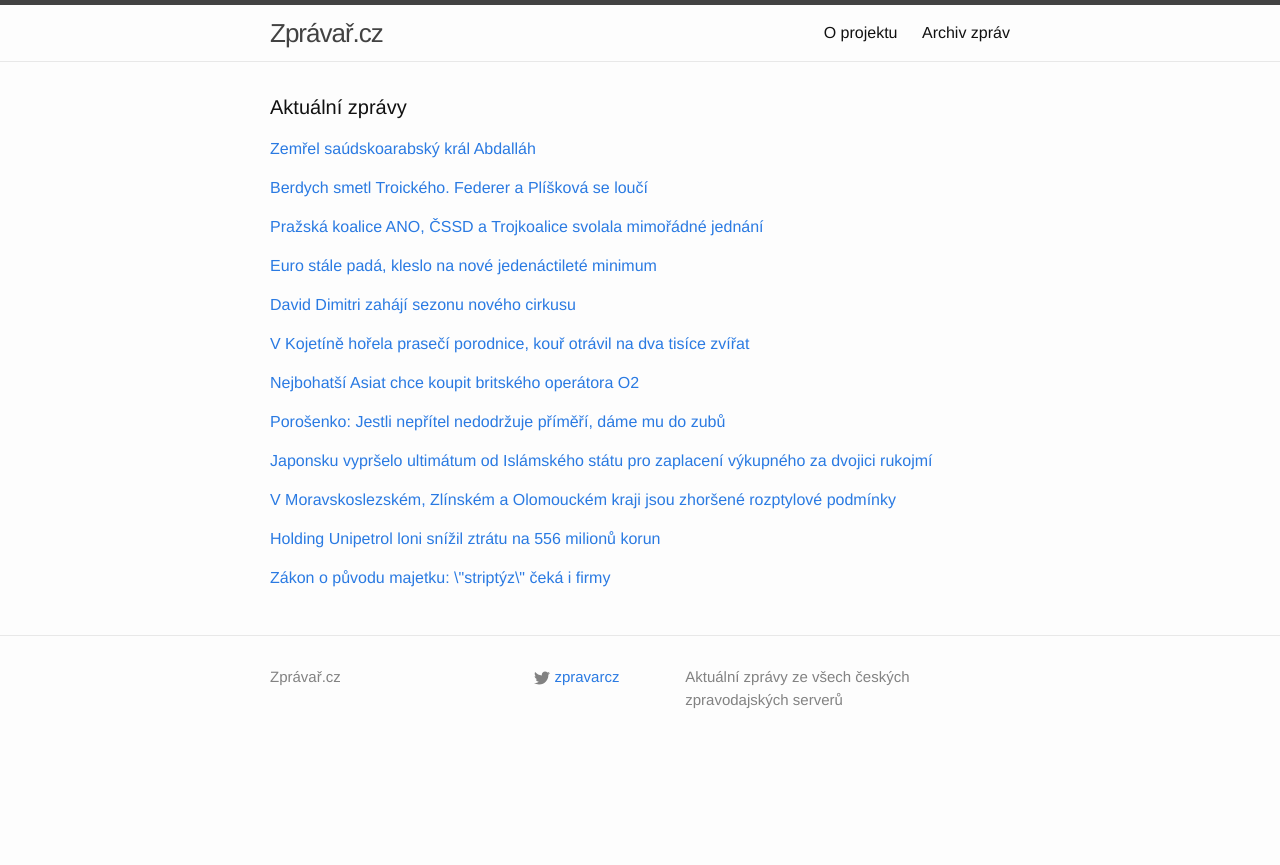
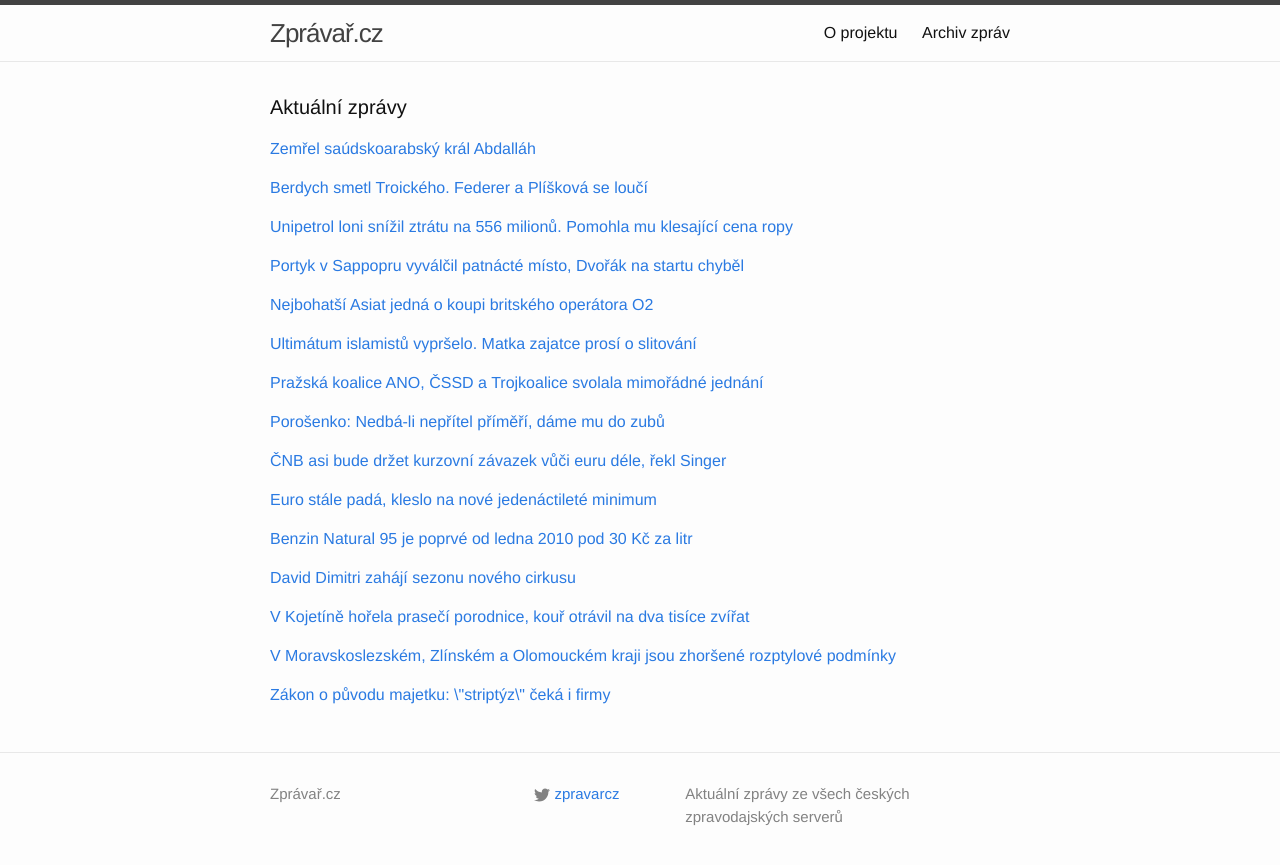
Before and after one commit to adliska/zpravar, a Jekyll site: the page built from index.html, in a window 1280 px wide. Shown: the top 865 px of the page. Built offline with Jekyll 4.4.1, drawn with Linux system fonts in a browser that asks for light colours.

Commit message:
zpravar news update

```diff
--- a/index.html
+++ b/index.html
@@ -39,73 +41,101 @@ layout: default
 <li><a href=http://sport.aktualne.cz/berdych-smetl-i-troickeho-pliskova-s-hradeckou-vypadly/r~0ac04d46a2af11e486b9002590604f2e/>Berdych smetl i Troického, Plíšková s Hradeckou vypadly - sport.aktualne.cz</a></li>
 <li><a href=http://sport.aktualne.cz/berdych-smetl-i-troickiho-pliskova-s-hradeckou-vypadly/r~0ac04d46a2af11e486b9002590604f2e/>Berdych smetl i Troického, Plíšková s Hradeckou vypadly - sport.aktualne.cz</a></li>
 </ul>
-</div><p><a href="javascript:;" onclick="toggle_visibility('zpravy2')">Pražská koalice ANO, ČSSD a Trojkoalice svolala mimořádné jednání </a></p>
+</div><p><a href="javascript:;" onclick="toggle_visibility('zpravy2')">Unipetrol loni snížil ztrátu na 556 milionů. Pomohla mu klesající cena ropy</a></p>
 <div id="zpravy2" style="display:none">
+<ul>
+<li><a href=http://byznys.ihned.cz/c1-63426760-unipetrol-loni-snizil-ztratu-na-556-milionu-pomohla-mu-klesajici-cena-ropy>Unipetrol loni snížil ztrátu na 556 milionů. Pomohla mu klesající cena ropy - byznys.ihned.cz</a></li>
+<li><a href=http://zpravy.e15.cz/byznys/prumysl-a-energetika/unipetrol-snizil-ztratu-na-mene-nez-polovinu-trzby-stouply-1155727>Unipetrol snížil ztrátu na méně než polovinu, tržby stouply - zpravy.e15.cz</a></li>
+<li><a href=http://www.denik.cz/ekonomika/holding-unipetrol-loni-snizil-ztratu-na-556-milionu-korun-20150123.html>Holding Unipetrol loni snížil ztrátu na 556 milionů korun - www.denik.cz</a></li>
+<li><a href=http://zpravy.aktualne.cz/ekonomika/ucty-unipetrolu-loni-vydelal-miliardy-a-snizil-ztratu/r~3bb51b76a2cc11e4b6d20025900fea04/>Účty Unipetrolu. Loni vydělal miliardy a snížil ztrátu - zpravy.aktualne.cz</a></li>
+<li><a href=http://ekonomika.idnes.cz/unipetrol-hospodareni-ztrata-zisk-du2-/ekonomika.aspx?c=A150123_074557_ekonomika_skr>Unipetrol loni vydělal miliardy a významně snížil rekordní ztrátu - ekonomika.idnes.cz</a></li>
+</ul>
+</div><p><a href="javascript:;" onclick="toggle_visibility('zpravy3')">Portyk v Sappopru vyválčil patnácté místo, Dvořák na startu chyběl</a></p>
+<div id="zpravy3" style="display:none">
+<ul>
+<li><a href=http://www.denik.cz/zimni_sporty/portyk-si-v-sappopru-dobehl-pro-patnacte-misto-dvorak-nestartoval-20150123.html>Portyk v Sappopru vyválčil patnácté místo, Dvořák na startu chyběl - www.denik.cz</a></li>
+<li><a href=http://sport.aktualne.cz/sdruzenar-portyk-byl-v-sapporu-patnacty-vyhral-opet-frenzel/r~ebf879a2a2d511e498be002590604f2e/>Sdruženář Portyk byl v Sapporu patnáctý, vyhrál opět Frenzel - sport.aktualne.cz</a></li>
+<li><a href=http://sport.idnes.cz/sdruzenar-portyk-skoncil-patnacty-v-sapporu-fnx-/lyzovani.aspx?c=A150123_084419_lyzovani_par>Sdruženářský talent Portyk v Sapporu čtvrté místo po skoku neudržel - sport.idnes.cz</a></li>
+<li><a href=http://www.sportovninoviny.cz/zpravy/portyk-skoncil-patnacty-na-sp-sdruzenaru-v-sapporu/1172406>Portyk skončil patnáctý na SP sdruženářů v Sapporu - www.sportovninoviny.cz</a></li>
+</ul>
+</div><p><a href="javascript:;" onclick="toggle_visibility('zpravy4')">Nejbohatší Asiat jedná o koupi britského operátora O2</a></p>
+<div id="zpravy4" style="display:none">
+<ul>
+<li><a href=http://zpravy.e15.cz/byznys/technologie-a-media/nejbohatsi-asiat-jedna-o-koupi-britskeho-operatora-o2-1155729>Nejbohatší Asiat jedná o koupi britského operátora O2 - zpravy.e15.cz</a></li>
+<li><a href=http://www.denik.cz/ekonomika/nejbohatsi-asiat-chce-koupit-britskeho-operatora-o2-20150123.html>Nejbohatší Asiat chce koupit britského operátora O2 - www.denik.cz</a></li>
+<li><a href=http://zpravy.aktualne.cz/ekonomika/svetova-ekonomika/nejbohatsi-asiat-jedna-o-koupi-britskeho-operatora-o2/r~5e273170a2cd11e4a7d8002590604f2e/>Nejbohatší Asiat jedná o koupi britského operátora O2 - zpravy.aktualne.cz</a></li>
+<li><a href=http://www.novinky.cz/ekonomika/359584-nejbohatsi-muz-asie-chce-koupit-britskeho-operatora-o2.html>Nejbohatší muž Asie chce koupit britského operátora O2 - www.novinky.cz</a></li>
+</ul>
+</div><p><a href="javascript:;" onclick="toggle_visibility('zpravy5')">Ultimátum islamistů vypršelo. Matka zajatce prosí o slitování</a></p>
+<div id="zpravy5" style="display:none">
+<ul>
+<li><a href=http://www.tyden.cz/rubriky/zahranici/asie-a-oceanie/ultimatum-islamistu-vyprselo-matka-zajatce-prosi-o-slitovani_331042.html>Ultimátum islamistů vypršelo. Matka zajatce prosí o slitování - www.tyden.cz</a></li>
+<li><a href=http://www.rozhlas.cz/_zprava/japonsku-vyprselo-ultimatum-od-islamskeho-statu-pro-zaplaceni-vykupneho-za-dvojici-rukojmi--1446985>Japonsku vypršelo ultimátum od Islámského státu pro zaplacení výkupného za dvojici rukojmí  - www.rozhlas.cz</a></li>
+<li><a href=http://www.tyden.cz/rubriky/zahranici/asie-a-oceanie/ultimatum-islamistu-vyprselo-obavy-o-osud-rukojmich_331042.html>Ultimátum islamistů vypršelo. Obavy o osud rukojmích - www.tyden.cz</a></li>
+<li><a href=http://www.ceskenoviny.cz/zpravy/zpravy/blizi-se-vyprseni-lhuty-japoncum-unesenym-islamisty/1172355>Blíží se vypršení lhůty Japoncům uneseným islamisty - www.ceskenoviny.cz</a></li>
+</ul>
+</div><p><a href="javascript:;" onclick="toggle_visibility('zpravy6')">Pražská koalice ANO, ČSSD a Trojkoalice svolala mimořádné jednání </a></p>
+<div id="zpravy6" style="display:none">
 <ul>
 <li><a href=http://www.lidovky.cz/prazska-koalice-ano-cssd-a-trojkoalice-svolala-mimoradne-jednani-pxq-/zpravy-domov.aspx?c=A150123_083146_ln_domov_mct>Pražská koalice ANO, ČSSD a Trojkoalice svolala mimořádné jednání  - www.lidovky.cz</a></li>
 <li><a href=http://echo24.cz/a/iFzW6>Pražská koalice bude řešit Stropnického, hlasoval jinak - echo24.cz</a></li>
 <li><a href=http://domaci.ihned.cz/c1-63426360-prazska-koalice-se-mimoradne-sejde-stropnicky-nepodporil-tendr-na-svoz-odpadu>Pražská koalice se mimořádně sejde. Stropnický nepodpořil tendr na svoz odpadu - domaci.ihned.cz</a></li>
 <li><a href=http://www.ceskenoviny.cz/zpravy/zpravy/prazska-koalice-ano-cssd-a-trojkoalice-svolala-mimoradne-jednani/1172358>Pražská koalice ANO, ČSSD a Trojkoalice svolala mimořádné jednání - www.ceskenoviny.cz</a></li>
 </ul>
-</div><p><a href="javascript:;" onclick="toggle_visibility('zpravy3')">Euro stále padá, kleslo na nové jedenáctileté minimum</a></p>
-<div id="zpravy3" style="display:none">
+</div><p><a href="javascript:;" onclick="toggle_visibility('zpravy7')">Porošenko: Nedbá-li nepřítel příměří, dáme mu do zubů</a></p>
+<div id="zpravy7" style="display:none">
+<ul>
+<li><a href=http://www.tyden.cz/rubriky/zahranici/rusko-a-okoli/porosenko-nedodrzuje-li-nepritel-primeri-dame-mu-do-zubu_331067.html>Porošenko: Nedbá-li nepřítel příměří, dáme mu do zubů - www.tyden.cz</a></li>
+<li><a href=http://www.tyden.cz/rubriky/zahranici/rusko-a-okoli/porosenko-jestli-nepritel-nedodrzuje-primeri-dame-mu-do-zubu_331067.html>Porošenko: Jestli nepřítel nedodržuje příměří, dáme mu do zubů - www.tyden.cz</a></li>
+<li><a href=http://www.ceskenoviny.cz/zpravy/zpravy/na-vychode-ukrajiny-navzdory-primeri-sili-boje/1172361>Na východě Ukrajiny navzdory příměří sílí boje - www.ceskenoviny.cz</a></li>
+<li><a href=http://www.ceskenoviny.cz/zpravy/zpravy/na-vychodu-ukrajine-navzdory-primeri-sili-boje/1172361>Na východu Ukrajině navzdory příměří sílí boje - www.ceskenoviny.cz</a></li>
+</ul>
+</div><p><a href="javascript:;" onclick="toggle_visibility('zpravy8')">ČNB asi bude držet kurzovní závazek vůči euru déle, řekl Singer</a></p>
+<div id="zpravy8" style="display:none">
+<ul>
+<li><a href=http://www.financninoviny.cz/zpravodajstvi/zpravy/cnb-asi-bude-drzet-kurzovni-zavazek-vuci-euru-dele-rekl-singer/1172411>ČNB asi bude držet kurzovní závazek vůči euru déle, řekl Singer - www.financninoviny.cz</a></li>
+<li><a href=http://www.tyden.cz/rubriky/byznys/cesko/sef-cnb-slabou-korunu-budeme-drzet-dele-nez-jsme-cekali_331076.html>Šéf ČNB: Slabou korunu budeme držet déle, než jsme čekali - www.tyden.cz</a></li>
+<li><a href=http://ekonomika.idnes.cz/cnb-asi-bude-drzet-kurzovni-zavazek-vuci-euru-dele-rekl-singer-pbz-/ekonomika.aspx?c=A150123_084433_ekonomika_nio>Šéf ČNB: Slabou korunu budeme držet déle, než jsme původně chtěli - ekonomika.idnes.cz</a></li>
+<li><a href=http://www.tyden.cz/rubriky/byznys/cesko/guverner-singer-27-korun-za-euro-vydrzi-dele-nez-jsme-cekali_331076.html>Guvernér ČNB: Slabou korunu budeem držet déle, než jsme čekali - www.tyden.cz</a></li>
+</ul>
+</div><p><a href="javascript:;" onclick="toggle_visibility('zpravy9')">Euro stále padá, kleslo na nové jedenáctileté minimum</a></p>
+<div id="zpravy9" style="display:none">
 <ul>
 <li><a href=http://www.novinky.cz/ekonomika/359587-euro-stale-pada-kleslo-na-nove-jedenactilete-minimum.html>Euro stále padá, kleslo na nové jedenáctileté minimum - www.novinky.cz</a></li>
 <li><a href=http://zpravy.aktualne.cz/ekonomika/euro-dal-klesa-k-dolaru-padlo-na-nove-jedenactilete-minimum/r~bc3e2c2aa2d011e4b6d20025900fea04/>Euro dál klesá, k dolaru padlo na nové jedenáctileté minimum - zpravy.aktualne.cz</a></li>
 <li><a href=http://byznys.ihned.cz/c1-63426370-euro-po-kroku-ecb-kleslo-na-nove-jedenactilete-minimum>Euro po kroku ECB kleslo na nové jedenáctileté minimum - byznys.ihned.cz</a></li>
 <li><a href=http://www.financninoviny.cz/zpravodajstvi/zpravy/euro-po-kroku-ecb-kleslo-na-nove-jedenactilete-minimum/1172404>Euro po kroku ECB kleslo na nové jedenáctileté minimum - www.financninoviny.cz</a></li>
 </ul>
-</div><p><a href="javascript:;" onclick="toggle_visibility('zpravy4')">David Dimitri zahájí sezonu nového cirkusu</a></p>
-<div id="zpravy4" style="display:none">
+</div><p><a href="javascript:;" onclick="toggle_visibility('zpravy10')">Benzin Natural 95 je poprvé od ledna 2010 pod 30 Kč za litr</a></p>
+<div id="zpravy10" style="display:none">
+<ul>
+<li><a href=http://www.financninoviny.cz/zpravodajstvi/zpravy/benzin-natural-95-je-poprve-od-ledna-2010-pod-30-kc-za-litr/1172412>Benzin Natural 95 je poprvé od ledna 2010 pod 30 Kč za litr - www.financninoviny.cz</a></li>
+<li><a href=http://ekonomika.idnes.cz/benzin-je-po-peti-letech-pod-triceti-korunami-fnl-/eko-doprava.aspx?c=A150123_072944_eko-doprava_suj>Benzin je po pěti letech pod 30 korunami. Rozdíly jsou až třetinové - ekonomika.idnes.cz</a></li>
+<li><a href=http://www.ceskatelevize.cz/ct24/ekonomika/299131-ceny-benzinu-a-nafty-klesly-ke-30-korunam-nekde-i-niz/>Ceny benzinu a nafty klesly ke 30 korunám, někde i níž - www.ceskatelevize.cz</a></li>
+</ul>
+</div><p><a href="javascript:;" onclick="toggle_visibility('zpravy11')">David Dimitri zahájí sezonu nového cirkusu</a></p>
+<div id="zpravy11" style="display:none">
 <ul>
 <li><a href=http://www.denik.cz/ostatni_kultura/david-dimitri-zahaji-sezonu-noveho-cirkusu-20150123.html>David Dimitri zahájí sezonu nového cirkusu - www.denik.cz</a></li>
 <li><a href=http://www.rozhlas.cz/_zprava/hlavni-projekt-plzne-2015-zahaji-david-dimitri-v-manezi-se-sam-vystreli-z-dela--1446974>Hlavní projekt Plzně 2015 zahájí David Dimitri. V manéži se sám vystřelí z děla - www.rozhlas.cz</a></li>
 <li><a href=http://www.rozhlas.cz/_zprava/hlavni-projekt-plzne-2015-zahaji-akrobat-david-dimitri-v-manezi-se-sam-vystreli-z-dela--1446974>Hlavní projekt Plzně 2015 zahájí David Dimitri. V manéži se sám vystřelí z děla - www.rozhlas.cz</a></li>
 </ul>
-</div><p><a href="javascript:;" onclick="toggle_visibility('zpravy5')">V Kojetíně hořela prasečí porodnice, kouř otrávil na dva tisíce zvířat</a></p>
-<div id="zpravy5" style="display:none">
+</div><p><a href="javascript:;" onclick="toggle_visibility('zpravy12')">V Kojetíně hořela prasečí porodnice, kouř otrávil na dva tisíce zvířat</a></p>
+<div id="zpravy12" style="display:none">
 <ul>
 <li><a href=http://olomouc.idnes.cz/pozar-porodnice-prasata-kojetin-da9-/olomouc-zpravy.aspx?c=A150123_081032_olomouc-zpravy_aba>V Kojetíně hořela prasečí porodnice, kouř otrávil na dva tisíce zvířat - olomouc.idnes.cz</a></li>
 <li><a href=http://www.ceskenoviny.cz/zpravy/zpravy/v-kojetine-uhynulo-pri-pozaru-1900-prasat-skoda-je-5-5-mil-kc/1172386>V Kojetíně uhynulo při požáru 1900 prasat, škoda je 5,5 mil.Kč - www.ceskenoviny.cz</a></li>
 <li><a href=http://www.ceskenoviny.cz/zpravy/zpravy/v-kojetine-uhynulo-pri-pozaru-1900-prasat-skoda-je-2-5-milionu/1172386>V Kojetíně uhynulo při požáru 1900 prasat, škoda je 2,5 milionu - www.ceskenoviny.cz</a></li>
 </ul>
-</div><p><a href="javascript:;" onclick="toggle_visibility('zpravy6')">Nejbohatší Asiat chce koupit britského operátora O2</a></p>
-<div id="zpravy6" style="display:none">
-<ul>
-<li><a href=http://www.denik.cz/ekonomika/nejbohatsi-asiat-chce-koupit-britskeho-operatora-o2-20150123.html>Nejbohatší Asiat chce koupit britského operátora O2 - www.denik.cz</a></li>
-<li><a href=http://zpravy.aktualne.cz/ekonomika/svetova-ekonomika/nejbohatsi-asiat-jedna-o-koupi-britskeho-operatora-o2/r~5e273170a2cd11e4a7d8002590604f2e/>Nejbohatší Asiat jedná o koupi britského operátora O2 - zpravy.aktualne.cz</a></li>
-<li><a href=http://www.novinky.cz/ekonomika/359584-nejbohatsi-muz-asie-chce-koupit-britskeho-operatora-o2.html>Nejbohatší muž Asie chce koupit britského operátora O2 - www.novinky.cz</a></li>
-</ul>
-</div><p><a href="javascript:;" onclick="toggle_visibility('zpravy7')">Porošenko: Jestli nepřítel nedodržuje příměří, dáme mu do zubů</a></p>
-<div id="zpravy7" style="display:none">
-<ul>
-<li><a href=http://www.tyden.cz/rubriky/zahranici/rusko-a-okoli/porosenko-jestli-nepritel-nedodrzuje-primeri-dame-mu-do-zubu_331067.html>Porošenko: Jestli nepřítel nedodržuje příměří, dáme mu do zubů - www.tyden.cz</a></li>
-<li><a href=http://www.ceskenoviny.cz/zpravy/zpravy/na-vychode-ukrajiny-navzdory-primeri-sili-boje/1172361>Na východě Ukrajiny navzdory příměří sílí boje - www.ceskenoviny.cz</a></li>
-<li><a href=http://www.ceskenoviny.cz/zpravy/zpravy/na-vychodu-ukrajine-navzdory-primeri-sili-boje/1172361>Na východu Ukrajině navzdory příměří sílí boje - www.ceskenoviny.cz</a></li>
-</ul>
-</div><p><a href="javascript:;" onclick="toggle_visibility('zpravy8')">Japonsku vypršelo ultimátum od Islámského státu pro zaplacení výkupného za dvojici rukojmí </a></p>
-<div id="zpravy8" style="display:none">
-<ul>
-<li><a href=http://www.rozhlas.cz/_zprava/japonsku-vyprselo-ultimatum-od-islamskeho-statu-pro-zaplaceni-vykupneho-za-dvojici-rukojmi--1446985>Japonsku vypršelo ultimátum od Islámského státu pro zaplacení výkupného za dvojici rukojmí  - www.rozhlas.cz</a></li>
-<li><a href=http://www.tyden.cz/rubriky/zahranici/asie-a-oceanie/ultimatum-islamistu-vyprselo-obavy-o-osud-rukojmich_331042.html>Ultimátum islamistů vypršelo. Obavy o osud rukojmích - www.tyden.cz</a></li>
-<li><a href=http://www.ceskenoviny.cz/zpravy/zpravy/blizi-se-vyprseni-lhuty-japoncum-unesenym-islamisty/1172355>Blíží se vypršení lhůty Japoncům uneseným islamisty - www.ceskenoviny.cz</a></li>
-</ul>
-</div><p><a href="javascript:;" onclick="toggle_visibility('zpravy9')">V Moravskoslezském, Zlínském a Olomouckém kraji jsou zhoršené rozptylové podmínky</a></p>
-<div id="zpravy9" style="display:none">
+</div><p><a href="javascript:;" onclick="toggle_visibility('zpravy13')">V Moravskoslezském, Zlínském a Olomouckém kraji jsou zhoršené rozptylové podmínky</a></p>
+<div id="zpravy13" style="display:none">
 <ul>
 <li><a href=http://www.ceskenoviny.cz/zpravy/zpravy/v-moravskoslezskem-zlinskem-a-olomouckem-kraji-jsou-zhorsene-rozptylove-podminky/1172380>V Moravskoslezském, Zlínském a Olomouckém kraji jsou zhoršené rozptylové podmínky - www.ceskenoviny.cz</a></li>
 <li><a href=http://www.ceskenoviny.cz/zpravy/zpravy/v-moravskoslezskem-a-zlinskem-kraji-jsou-zhorsene-rozptylove-podminky/1172380>V Moravskoslezském a Zlínském kraji jsou zhoršené rozptylové podmínky - www.ceskenoviny.cz</a></li>
 <li><a href=http://www.ceskenoviny.cz/zpravy/zpravy/rozptylove-podminky-ve-zlinskem-kraji-se-nadale-zhorsuji/1172380>Rozptylové podmínky ve Zlínském kraji se nadále zhoršují - www.ceskenoviny.cz</a></li>
 </ul>
-</div><p><a href="javascript:;" onclick="toggle_visibility('zpravy10')">Holding Unipetrol loni snížil ztrátu na 556 milionů korun</a></p>
-<div id="zpravy10" style="display:none">
-<ul>
-<li><a href=http://www.denik.cz/ekonomika/holding-unipetrol-loni-snizil-ztratu-na-556-milionu-korun-20150123.html>Holding Unipetrol loni snížil ztrátu na 556 milionů korun - www.denik.cz</a></li>
-<li><a href=http://zpravy.aktualne.cz/ekonomika/ucty-unipetrolu-loni-vydelal-miliardy-a-snizil-ztratu/r~3bb51b76a2cc11e4b6d20025900fea04/>Účty Unipetrolu. Loni vydělal miliardy a snížil ztrátu - zpravy.aktualne.cz</a></li>
-<li><a href=http://ekonomika.idnes.cz/unipetrol-hospodareni-ztrata-zisk-du2-/ekonomika.aspx?c=A150123_074557_ekonomika_skr>Unipetrol loni vydělal miliardy a významně snížil rekordní ztrátu - ekonomika.idnes.cz</a></li>
-</ul>
-</div><p><a href="javascript:;" onclick="toggle_visibility('zpravy11')">Zákon o původu majetku: \"striptýz\" čeká i firmy</a></p>
-<div id="zpravy11" style="display:none">
+</div><p><a href="javascript:;" onclick="toggle_visibility('zpravy14')">Zákon o původu majetku: \"striptýz\" čeká i firmy</a></p>
+<div id="zpravy14" style="display:none">
 <ul>
 <li><a href=http://www.tyden.cz/rubriky/byznys/cesko/zakon-o-puvodu-majetku-striptyz-ceka-i-firmy_331072.html>Zákon o původu majetku: \"striptýz\" čeká i firmy - www.tyden.cz</a></li>
 <li><a href=http://www.denik.cz/z_domova/zakon-o-puvodu-majetku-by-se-mel-vztahovat-i-na-firmy-20150123.html>Zákon o původu majetku? Měl by se vztahovat i na firmy, navrhuje ministerstvo - www.denik.cz</a></li>
```
Also changed, not shown: other parts of index.html (+2 -0 lines).
